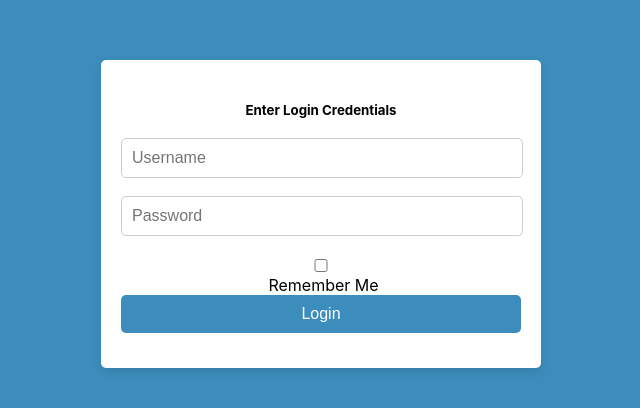
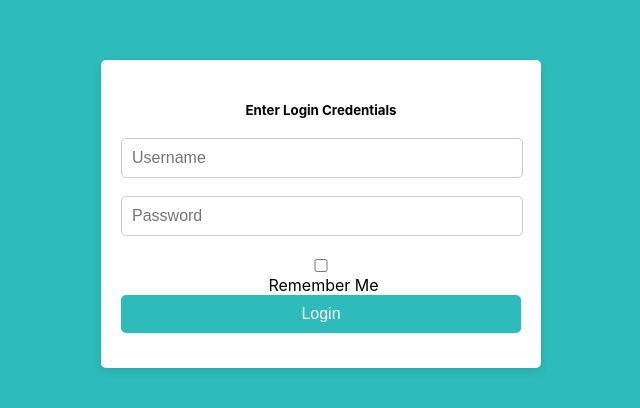
Before and after one commit to emmaxy07/ecommerce-store, a React (Create React App) app: page / in a window 1280 px wide. Shown: the part 186-594 px from the top of the page, without its empty margins (319-959 px from the left). Built offline with nearby package versions, Linux system fonts and the light colour scheme.

Commit message:
single product page update

```diff
--- a/src/components/Login/Login.css
+++ b/src/components/Login/Login.css
@@ -1,6 +1,6 @@
 /* Login.css */
 .login {
-    background-color: #3c8dbc;
+    background-color: rgb(46, 187, 187);
     height: 100vh; /* Set the height to fill the entire viewport vertically */
     display: flex;
     justify-content: center;
@@ -46,7 +46,7 @@
   .login-form button {
     width: 100%;
     padding: 10px;
-    background-color: #3c8dbc;
+    background-color: rgb(46, 187, 187);
     color: #fff;
     border: none;
     border-radius: 5px;
@@ -56,7 +56,7 @@
   }
 
   .login-form button:hover {
-    background-color: #3080b0;
+    background-color: teal;
   }
 
   /* Center the checkbox and label */
--- a/src/components/Product-list/product-list.css
+++ b/src/components/Product-list/product-list.css
@@ -58,6 +58,10 @@
 	cursor: pointer;
 }
 
+.sort-btn:hover {
+	background-color: teal;
+}
+
 .link {
 	text-decoration: none;
 	color: black;
--- a/src/components/SingleProduct/SingleProduct.css
+++ b/src/components/SingleProduct/SingleProduct.css
@@ -2,7 +2,7 @@
     display: flex;
     gap: 90px;
     position: absolute;
-    top: 60%;
+    top: 80%;
     left: 40%;
     transform: translate(-50%, -50%);
 }
@@ -23,8 +23,14 @@ img {
 .cart-btn {
     background-color: rgb(46, 187, 187);
     color: white;
-    padding: 8px 16px;
+    /* padding: 8px 10px; */
 	border: 1px solid rgb(46, 187, 187);
 	border-radius: 4px;
     cursor: pointer;
+    width: 90px;
+    height: 40px;
 }
+
+.cart-btn:hover {
+    background-color: teal;
+}
--- a/src/components/SingleProduct/SingleProduct.js
+++ b/src/components/SingleProduct/SingleProduct.js
@@ -25,6 +25,8 @@ function SingleProduct() {
             <div>
             <img src={product.image} alt={product.title} />
             <p className="product-title">{product.title}</p>
+            <p>${product.price}</p>
+            <p>{product.description}</p>
             </div>
             <div className="cart-btn-div">
                 <button className="cart-btn" onClick={()=> dispatch (updateCart(product))}>Add To Cart</button>
```
